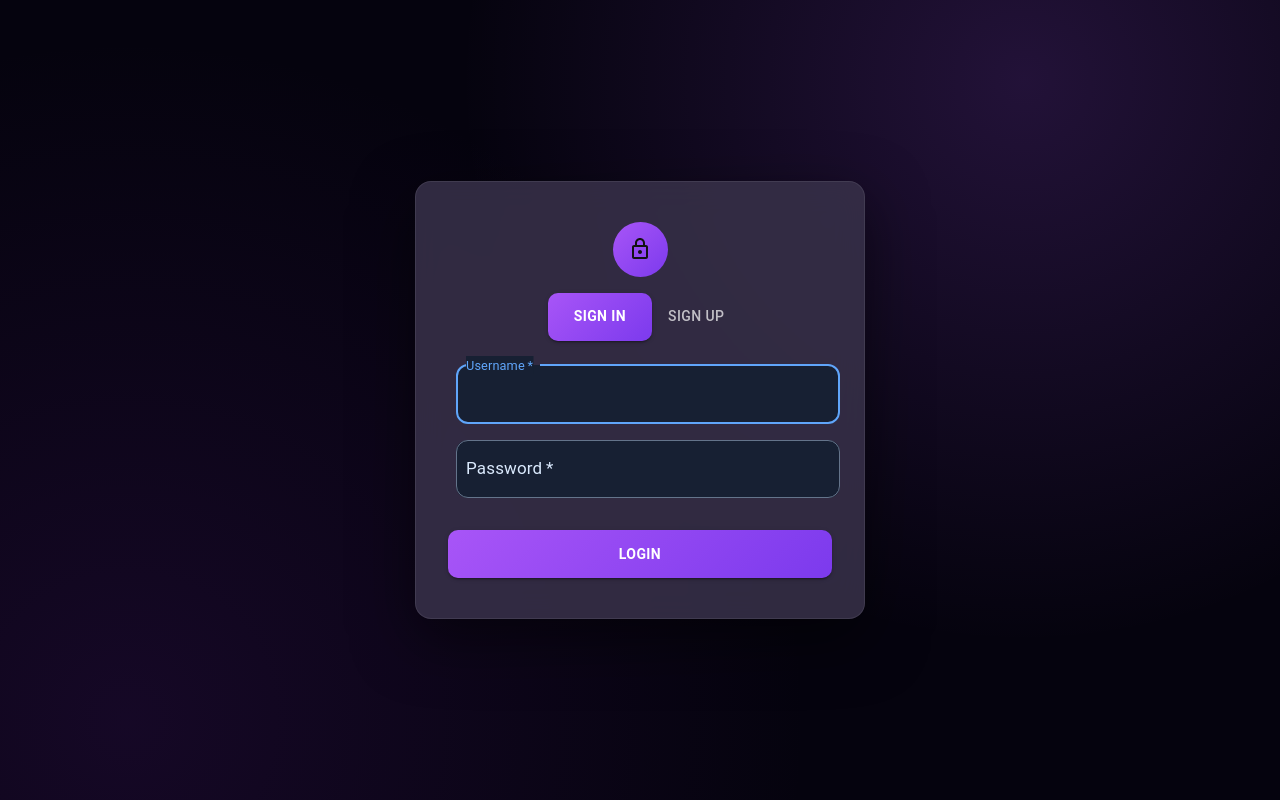
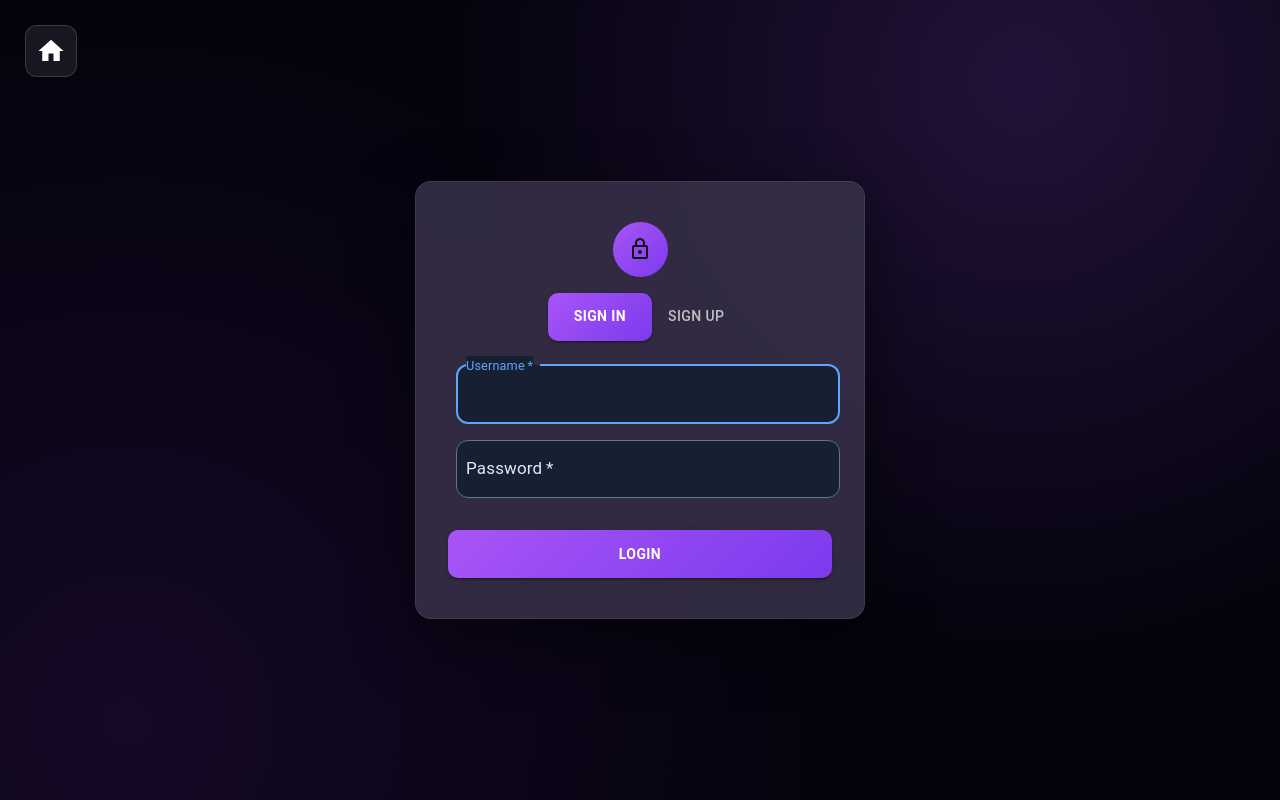
Before and after one commit to Rachit-Srivastava24/Vertexa, a React (Vite) app in the folder frontend/vite-project/: page /auth in a window 1280 px wide. Built offline with nearby package versions, Linux system fonts and the light colour scheme.

Commit message:
Fixing route

```diff
--- a/frontend/vite-project/src/Styles/videoComponent.module.css
+++ b/frontend/vite-project/src/Styles/videoComponent.module.css
@@ -1,11 +1,4 @@
 
-/* =========================================================
-   VIDEO MEET - DARK THEME
-   Paste this entire file into:
-   videoComponent.module.css
-   ========================================================= */
-
-/* ---------- PAGE ---------- */
 
 :global(html),
 :global(body),
@@ -576,7 +569,7 @@
     right: 0;
     bottom: 0;
     width: 100%;
-    height: 42%;
+    height: 40%;
     padding: 18px 14px;
     border-left: none;
     border-top: 1px solid rgba(255,255,255,.12);
@@ -606,9 +599,14 @@
   }
 
   .buttonContainers {
-    bottom: 43%;
+    left: auto;
+    right: 10px;
+    top: 28%;
+    bottom: auto;
+    transform: none;
+    flex-direction: column;
     gap: 4px;
-    padding: 5px 8px;
+    padding: 5px;
   }
 
   .buttonContainers :global(.MuiIconButton-root) {
--- a/frontend/vite-project/src/pages/Authentication.jsx
+++ b/frontend/vite-project/src/pages/Authentication.jsx
@@ -1,5 +1,5 @@
 import * as React from "react";
-import { useSearchParams } from "react-router-dom";
+import { useSearchParams, useNavigate } from "react-router-dom";
 import Avatar from "@mui/material/Avatar";
 import Button from "@mui/material/Button";
 import CssBaseline from "@mui/material/CssBaseline";
@@ -8,11 +8,11 @@ import Paper from "@mui/material/Paper";
 import Box from "@mui/material/Box";
 import Grid from "@mui/material/Grid";
 import LockOutlinedIcon from "@mui/icons-material/LockOutlined";
+import HomeIcon from "@mui/icons-material/Home";
 import { createTheme, ThemeProvider } from "@mui/material/styles";
-import { Snackbar } from "@mui/material";
+import { IconButton, Snackbar } from "@mui/material";
 import { AuthContext } from "../contexts/AuthContext";
 
-// Dark theme so MUI's inputs/labels/text render correctly on a dark background
 const darkTheme = createTheme({
     palette: {
         mode: "dark",
@@ -29,6 +29,8 @@ const darkTheme = createTheme({
 });
 
 export default function Authentication() {
+
+    const routeTo = useNavigate();
 
     const [username, setUsername] = React.useState("");
     const [password, setPassword] = React.useState("");
@@ -93,17 +95,41 @@ export default function Authentication() {
                 component="main"
                 sx={{
                     minHeight: "100vh",
-
                     background:
                         "radial-gradient(circle at 80% 10%, rgba(168, 85, 247, 0.18) 0%, transparent 45%), radial-gradient(circle at 10% 90%, rgba(88, 28, 135, 0.20) 0%, transparent 50%), #05030e",
-
                     display: "flex",
                     justifyContent: "center",
                     alignItems: "center",
-
                     position: "relative",
                 }}
             >
+
+                {/* HOME BUTTON */}
+
+                <IconButton
+                    onClick={() => routeTo("/")}
+                    sx={{
+                        position: "absolute",
+                        top: 25,
+                        left: 25,
+                        color: "#ffffff",
+                        background: "rgba(255,255,255,0.08)",
+                        border: "1px solid rgba(255,255,255,0.15)",
+                        borderRadius: "12px",
+                        padding: "10px",
+
+                        "&:hover": {
+                            background: "rgba(255,255,255,0.16)"
+                        },
+
+                        "& .MuiSvgIcon-root": {
+                            color: "#ffffff",
+                            fontSize: "30px"
+                        }
+                    }}
+                >
+                    <HomeIcon />
+                </IconButton>
 
                 {/* LOGIN CARD */}
 
@@ -112,19 +138,15 @@ export default function Authentication() {
                     sx={{
                         position: "relative",
                         zIndex: 1,
-
                         width: {
                             xs: "90%",
                             sm: 450,
                         },
-
                         padding: {
                             xs: 3,
                             sm: 4,
                         },
-
                         borderRadius: 4,
-
                         backgroundColor: "rgba(20, 12, 40, 0.85)",
                         backdropFilter: "blur(16px)",
                         border: "1px solid rgba(255,255,255,0.08)",
@@ -152,7 +174,6 @@ export default function Authentication() {
                         >
                             <LockOutlinedIcon />
                         </Avatar>
-
 
                         {/* SIGN IN / SIGN UP */}
 
@@ -205,7 +226,6 @@ export default function Authentication() {
 
                         </Box>
 
-
                         {/* FORM */}
 
                         <Box
@@ -234,7 +254,6 @@ export default function Authentication() {
                                 />
                             )}
 
-
                             {/* USERNAME */}
 
                             <TextField
@@ -250,7 +269,6 @@ export default function Authentication() {
                                     setUsername(e.target.value)
                                 }
                             />
-
 
                             {/* PASSWORD */}
 
@@ -268,7 +286,6 @@ export default function Authentication() {
                                 }
                             />
 
-
                             {/* ERROR */}
 
                             {error && (
@@ -282,7 +299,6 @@ export default function Authentication() {
                                     {error}
                                 </Box>
                             )}
-
 
                             {/* LOGIN / REGISTER BUTTON */}
 
@@ -313,7 +329,6 @@ export default function Authentication() {
 
                 </Paper>
 
-
                 {/* SUCCESS SNACKBAR */}
 
                 <Snackbar
--- a/frontend/vite-project/src/pages/VideoMeet.jsx
+++ b/frontend/vite-project/src/pages/VideoMeet.jsx
@@ -9,6 +9,7 @@ import MicOffIcon from "@mui/icons-material/MicOff";
 import ScreenShareIcon from "@mui/icons-material/ScreenShare";
 import StopScreenShareIcon from "@mui/icons-material/StopScreenShare";
 import ChatIcon from "@mui/icons-material/Chat";
+import HomeIcon from "@mui/icons-material/Home";
 import styles from "../Styles/videoComponent.module.css";
 import server from "../environment";
 
@@ -541,6 +542,29 @@ export default function VideoMeetComponent() {
                 </div>
             ) : (
                 <div className={styles.meetVideoContainer}>
+                    <IconButton
+                        onClick={handleEndCall}
+                        sx={{
+                            position: "absolute",
+                            top: 18,
+                            left: 18,
+                            zIndex: 40,
+                            color: "#ffffff",
+                            background: "rgba(8,14,45,0.85)",
+                            border: "1px solid rgba(255,255,255,0.15)",
+                            borderRadius: "12px",
+                            padding: "9px",
+                            "&:hover": {
+                                background: "rgba(255,255,255,0.16)"
+                            },
+                            "& .MuiSvgIcon-root": {
+                                fontSize: "28px"
+                            }
+                        }}
+                    >
+                        <HomeIcon />
+                    </IconButton>
+
                     {showModal && (
                         <div className={styles.chatRoom}>
                             <div className={styles.chatContainer}>
```
